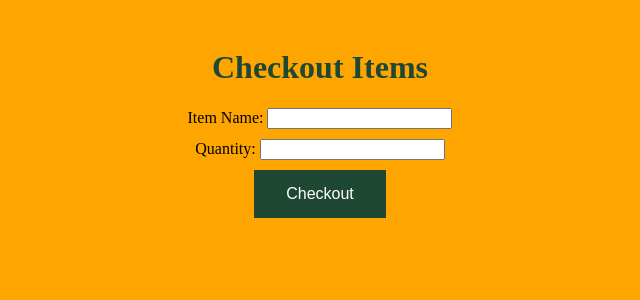
After one commit to rugema3/stock_management_system, a Flask app: page /checkout in a window 1280 px wide. The commit adds this page. Shown: the top 300 px of the page, without its empty margins (320-960 px from the left). Run offline with Flask 3, Linux system fonts and the light colour scheme; the visitor is signed in with stand-in values (Sample User, id 1).

Commit message:
I just implemented the checkout route that checkout items in the stock.

```diff
--- a/app.py
+++ b/app.py
@@ -198,6 +198,38 @@ def logout():
     # Redirect to the login page or any other desired page
     return render_template('logout.html')
 
+from flask import request, flash
+
+@app.route('/checkout', methods=['GET', 'POST'])
+@login_required
+def checkout():
+    """
+    Handle the checkout process for removing items from the stock.
+
+    Users can specify the item name and quantity to check out items from the stock.
+
+    Returns:
+        Response: Redirects the user back to the items page with a success or error message.
+    """
+    if request.method == 'POST':
+        # Get the item name and quantity from the user's input
+        item_name = request.form.get('item_name')
+        quantity = int(request.form.get('quantity'))
+
+        # Call the checkout_item method to remove the specified quantity of the item
+        success = db.checkout_item(item_name, quantity)
+
+        if success:
+            # Redirect back to the items page with a success message
+            flash(f'{quantity} units of {item_name} checked out successfully', 'success')
+        else:
+            # Redirect back to the items page with an error message
+            flash(f'Failed to check out {quantity} units of {item_name}', 'error')
+
+        return redirect('/items')
+    else:
+        return render_template('checkout.html')
+
 
 if __name__ == "__main__":
     app.debug = True
--- /dev/null
+++ b/app/templates/checkout.html
@@ -0,0 +1,19 @@
+<!DOCTYPE html>
+<html>
+<head>
+    <title>Checkout</title>
+    <link rel="stylesheet" type="text/css" href="{{ url_for('static', filename='style.css') }}">
+</head>
+<body class="selected-body">
+    <h1>Checkout Items</h1>
+    <form method="POST" action="/checkout">
+        <label for="item_name">Item Name:</label>
+        <input type="text" id="item_name" name="item_name" required><br>
+
+        <label for="quantity">Quantity:</label>
+        <input type="number" id="quantity" name="quantity" required><br>
+
+        <input type="submit" class="button" value="Checkout">
+    </form>
+</body>
+</html>
--- a/app/templates/home.html
+++ b/app/templates/home.html
@@ -26,6 +26,7 @@
 	<li><a href="/search">Search Item</a></li>
 	<li><a href="/register">Register</a></li>
 	<li><a href="/add_item">Add Item</a></li>
+	<li><a href="/checkout">Check Out Item</a></li>
     </ul>
 </body>
 </html>
```
Also changed, not shown: 1 other file.
